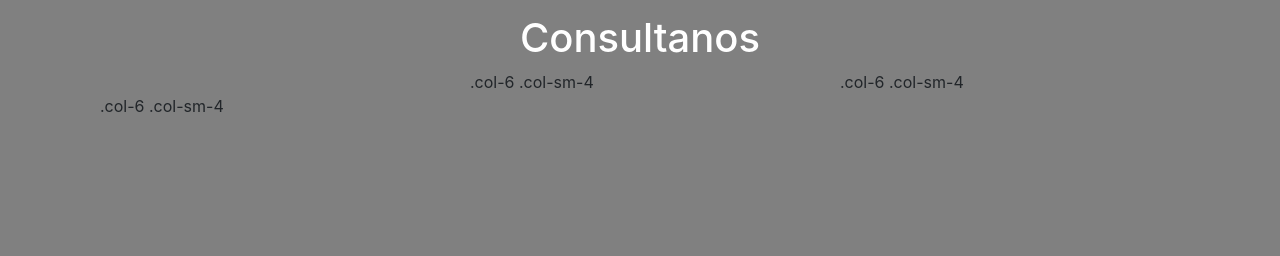
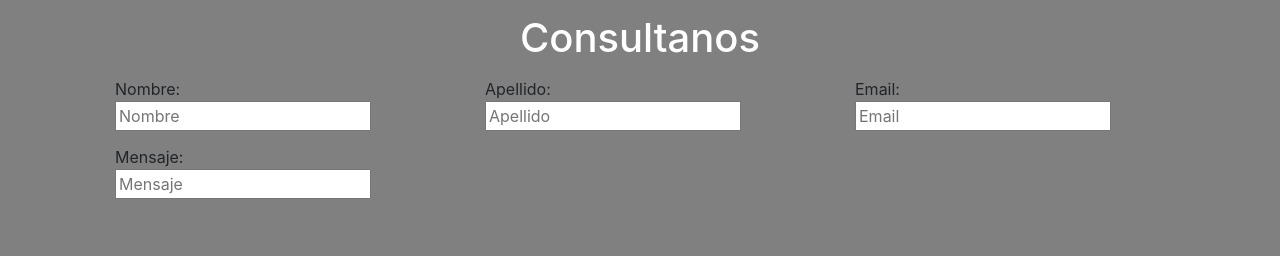
Before and after one commit to JaviFerri7/proyec3-javierferri-prog3, an Angular app: page /app-contact in a window 1280 px wide. Shown: the part 352-608 px from the top of the page. Built offline with nearby package versions, Linux system fonts and the light colour scheme.

Commit message:
1 file modified

```diff
--- a/src/app/contact/contact.component.html
+++ b/src/app/contact/contact.component.html
@@ -22,16 +22,16 @@
   <h1 class="tittle">Consultanos</h1>
   <div class="row">
     <div class="col-6 col-sm-4">
-      <label ></label>
+      <label class="col-3 col-sm-2 col-lg-1 col-form-label" >Nombre: <input type="text" placeholder="Nombre" name="nombre"></label>
     </div>
-
-    <div class="col-6 col-sm-4">.col-6 .col-sm-4
-
+    <div class="col-6 col-sm-4">
+      <label class="col-3 col-sm-2 col-lg-1 col-form-label">Apellido:
+        <input type="text" placeholder="Apellido" name="surname"> </label>
     </div>
-
-
-
-    <div class="col-6 col-sm-4">.col-6 .col-sm-4</div>
-    <div class="col-6 col-sm-4">.col-6 .col-sm-4</div>
+    <div class="col-6 col-sm-4">
+      <label class="col-3 col-sm-2 col-lg-1 col-form-label">Email: <input type="text" placeholder="Email" name="mail"></label>
+    </div>
+    <div class="col-6 col-sm-4"><label class="col-3 col-sm-2 col-lg-1 col-form-label">Mensaje: <input type="text" placeholder="Mensaje" name="mensagge"></label>
+    </div>
   </div>
 </div>
```
